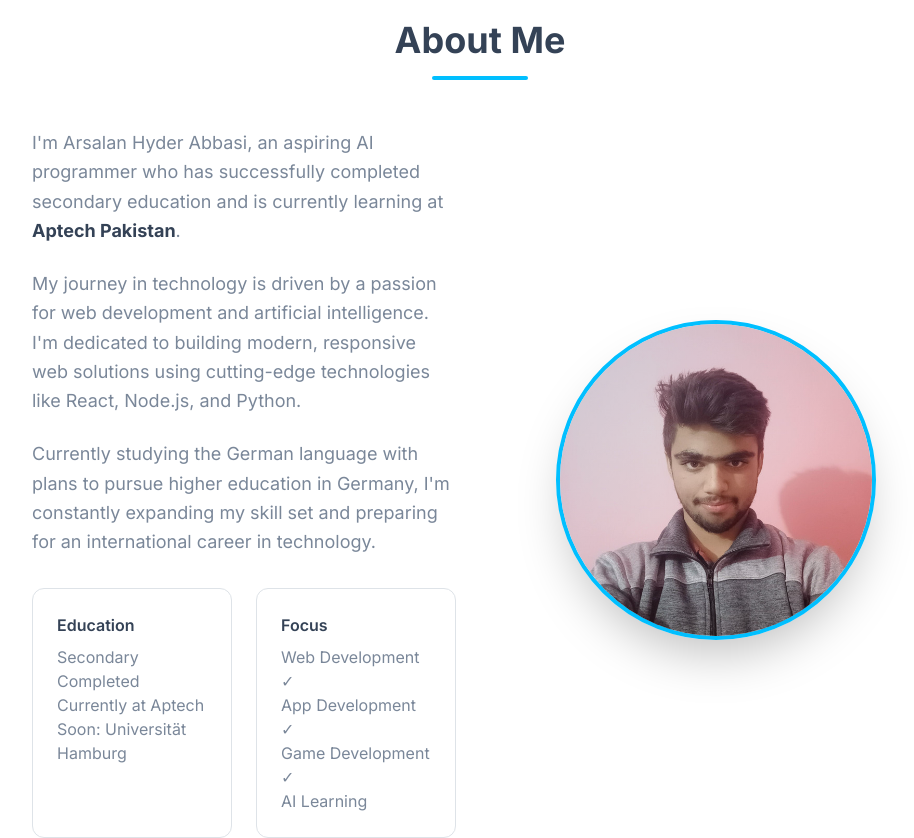
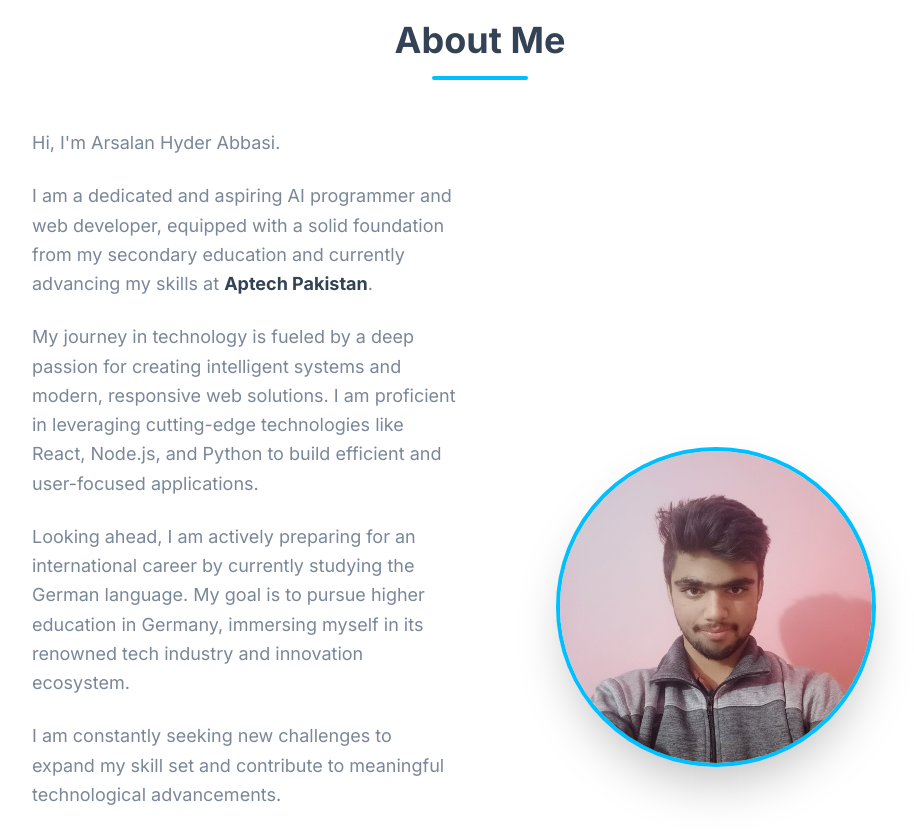
Before and after one commit to Arsalan10051/arsalan-folio, a React (Vite) app: page / in a window 1280 px wide. Shown: the part 860-1698 px from the top of the page, without its empty margins (160-1074 px from the left). Built offline with nearby package versions, Linux system fonts and the light colour scheme; the HTML template or start-up script is replaced by a standard one.

Commit message:
Update About section content

```diff
--- a/src/components/About.tsx
+++ b/src/components/About.tsx
@@ -13,20 +13,23 @@ const About = () => {
           <div className="grid md:grid-cols-2 gap-12 items-center">
             <div className="order-2 md:order-1">
               <p className="text-lg mb-6 text-muted-foreground leading-relaxed">
-                I'm Arsalan Hyder Abbasi, an aspiring AI programmer who has successfully completed
-                secondary education and is currently learning at <strong className="text-foreground">Aptech Pakistan</strong>.
+                Hi, I'm Arsalan Hyder Abbasi.
               </p>
 
               <p className="text-lg mb-6 text-muted-foreground leading-relaxed">
-                My journey in technology is driven by a passion for web development and artificial
-                intelligence. I'm dedicated to building modern, responsive web solutions using
-                cutting-edge technologies like React, Node.js, and Python.
+                I am a dedicated and aspiring AI programmer and web developer, equipped with a solid foundation from my secondary education and currently advancing my skills at <strong className="text-foreground">Aptech Pakistan</strong>.
               </p>
 
               <p className="text-lg mb-6 text-muted-foreground leading-relaxed">
-                Currently studying the German language with plans to pursue higher education in
-                Germany, I'm constantly expanding my skill set and preparing for an international
-                career in technology.
+                My journey in technology is fueled by a deep passion for creating intelligent systems and modern, responsive web solutions. I am proficient in leveraging cutting-edge technologies like React, Node.js, and Python to build efficient and user-focused applications.
+              </p>
+
+              <p className="text-lg mb-6 text-muted-foreground leading-relaxed">
+                Looking ahead, I am actively preparing for an international career by currently studying the German language. My goal is to pursue higher education in Germany, immersing myself in its renowned tech industry and innovation ecosystem.
+              </p>
+
+              <p className="text-lg mb-6 text-muted-foreground leading-relaxed">
+                I am constantly seeking new challenges to expand my skill set and contribute to meaningful technological advancements.
               </p>
 
               <div className="grid grid-cols-2 gap-6 mt-8">
```
